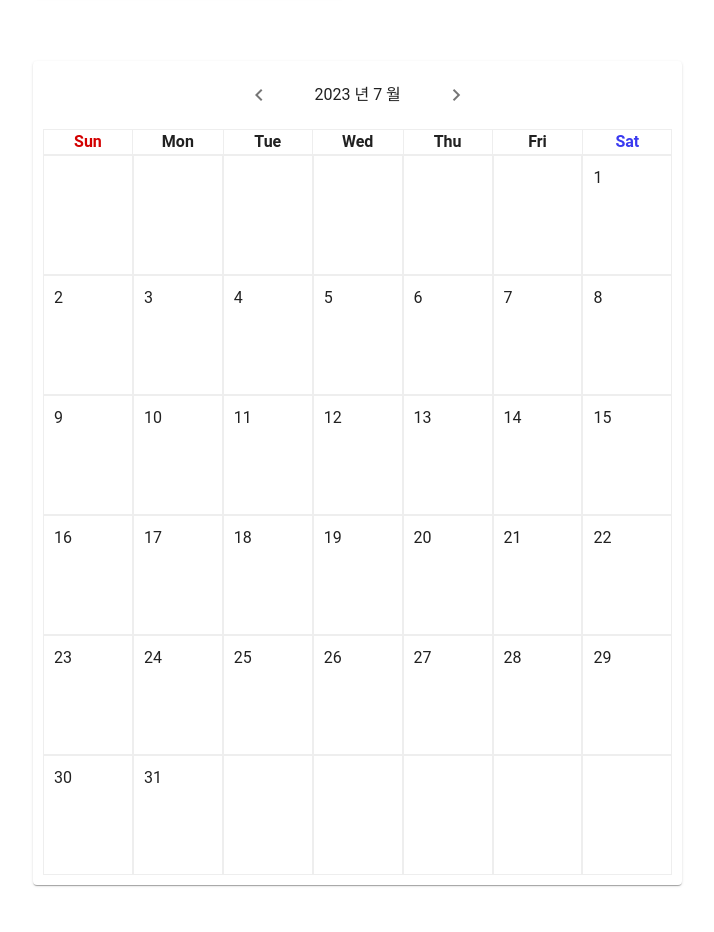
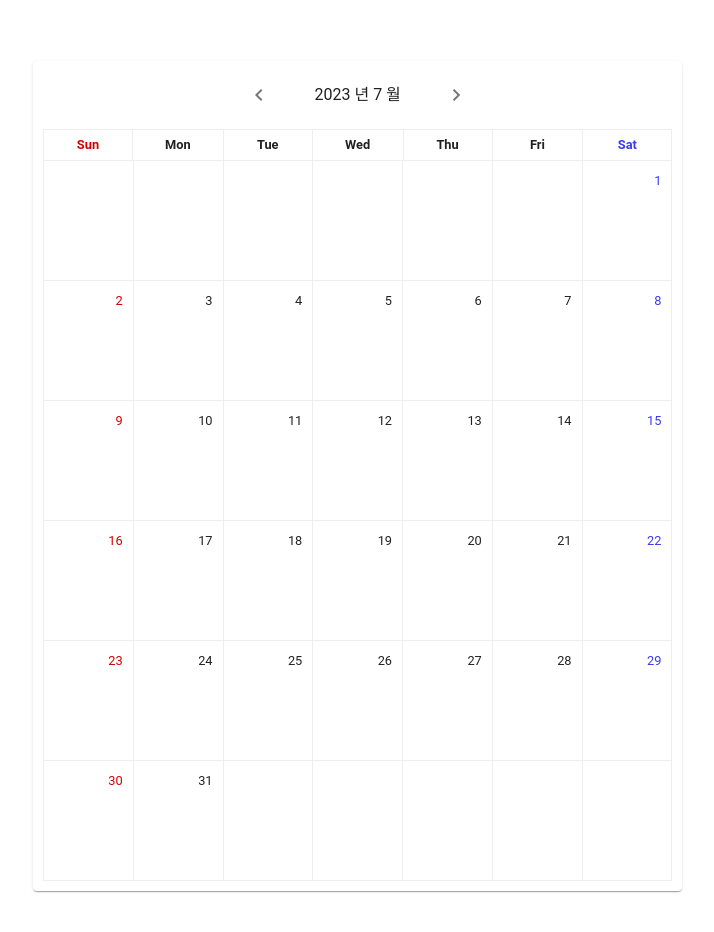
Before and after one commit to haranseok/open_market_admin, a Vue app: page /main in a window 1280 px wide. Shown: the part 1045-1977 px from the top of the page, without its empty margins (249-963 px from the left). Built offline with nearby package versions, Linux system fonts and the light colour scheme.

Commit message:
달력 css 수정

```diff
--- a/src/components/items/Calendar.vue
+++ b/src/components/items/Calendar.vue
@@ -106,6 +106,7 @@ onMounted(() => {
 
 .calendar-body {
   flex-grow: 1;
+  font-size: 0.8rem;
   .weeks {
     display: grid;
     grid-column: 1/8;
@@ -114,8 +115,10 @@ onMounted(() => {
     text-transform: capitalize;
     div {
       margin-top: 10px;
+      padding: 5px 0;
       font-weight: bold;
       border: 1px solid #eee;
+      border-bottom: none;
       &:nth-child(2n) {
         border-left: none;
         border-right: none;
@@ -134,9 +137,19 @@ onMounted(() => {
   display: grid;
   grid-template-columns: repeat(7, 1fr);
   grid-auto-rows: 15vh;
+  border-left: 1px solid #eee;
+  border-top: 1px solid #eee;
   .days {
-    border: 1px solid #eee;
     padding: 10px;
+    text-align: right;
+    border-right: 1px solid #eee;
+    border-bottom: 1px solid #eee;
+    &:nth-child(7n + 1) {
+      color: rgb(211, 0, 0);
+    }
+    &:nth-child(7n) {
+      color: rgb(58, 58, 240);
+    }
   }
 }
 </style>
```
